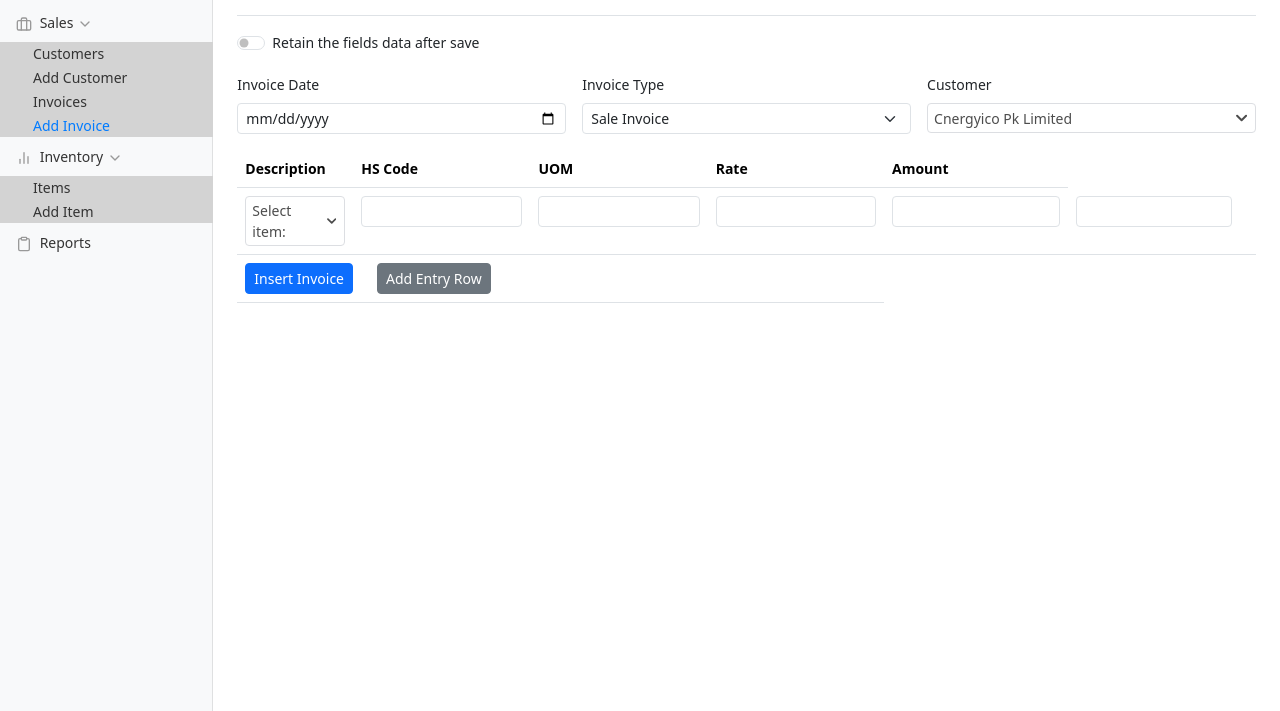
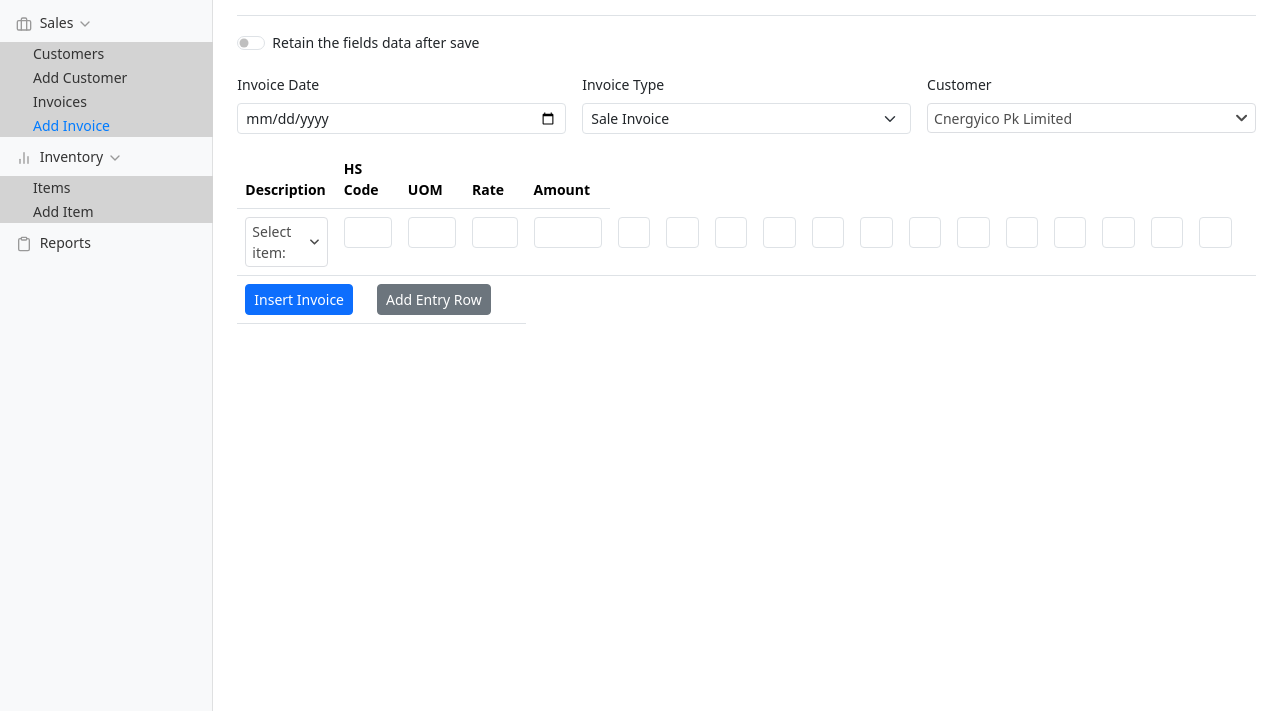
Before and after one commit to SohailSal/einvoice, a Django app: page /sales/invoice_add in a window 1280 px wide. Shown: the part 89-800 px from the top of the page. Run offline with Django 5.2, Linux system fonts and the light colour scheme; the visitor is signed in with stand-in values (Sample User, id 1); data comes from the database, SQL or seed files in the repository; some libraries are stand-ins or nearby versions.

Commit message:
onto add invoice

```diff
--- a/sales/templates/sales/invoice_add.html
+++ b/sales/templates/sales/invoice_add.html
@@ -55,7 +55,7 @@
       </div>
 
 
-      <div class="col-12">
+      <div class="">
         <table class="table">
             <thead>
               <tr>
@@ -81,10 +81,22 @@
                   </select>
                 </td>
                 <td><input x-model="entry.hs_code" type="text" class="form-control form-control-sm" readonly></td>
+                <td><input x-model="entry.productDescription" type="text" class="form-control form-control-sm" readonly></td>
+                <td><input x-model="entry.rate" type="number" class="form-control form-control-sm" readonly></td>
                 <td><input x-model="entry.uo_m" type="text" class="form-control form-control-sm" readonly></td>
                 <td><input x-model="entry.quantity" type="number" class="form-control form-control-sm" @change="updateFields(index)"></td>
-                <td><input x-model="entry.rate" type="number" class="form-control form-control-sm" readonly></td>
-                <td><input x-model="entry.amount" type="number" class="form-control form-control-sm" readonly></td>
+                <td><input x-model="entry.total_values" type="number" class="form-control form-control-sm" readonly></td>
+                <td><input x-model="entry.value_sales_excluding_st" type="number" class="form-control form-control-sm" readonly></td>
+                <td><input x-model="entry.fixed_notified_value_or_retail_price" type="number" class="form-control form-control-sm" readonly></td>
+                <td><input x-model="entry.sales_tax_applicable" type="number" class="form-control form-control-sm"></td>
+                <td><input x-model="entry.sales_tax_withheld_at_source" type="number" class="form-control form-control-sm"></td>
+                <td><input x-model="entry.extra_tax" type="number" class="form-control form-control-sm"></td>
+                <td><input x-model="entry.further_tax" type="number" class="form-control form-control-sm"></td>
+                <td><input x-model="entry.sro_schedule_no" type="text" class="form-control form-control-sm" readonly></td>
+                <td><input x-model="entry.fed_payable" type="number" class="form-control form-control-sm"></td>
+                <td><input x-model="entry.discount" type="number" class="form-control form-control-sm"></td>
+                <td><input x-model="entry.sale_type" type="text" class="form-control form-control-sm" readonly></td>
+                <td><input x-model="entry.sro_item_serial_no" type="text" class="form-control form-control-sm" readonly></td>
                 <td><template x-if="index>0"><button type="button" class="btn btn-sm btn-danger" @click="removeEntry(index)">&times;</button></template></td>
               </tr>
               </template>
@@ -122,11 +134,22 @@
       entries: [{
             item: 0,
             hs_code: '',
+            productDescription: '',
+            rate: null,
             uo_m: '',
-            description: '',
             quantity: null,
-            rate: null,
-            amount: null,
+            total_values: null,
+            value_sales_excluding_st: null,
+            fixed_notified_value_or_retail_price: null,
+            sales_tax_applicable: null,
+            sales_tax_withheld_at_source: null,
+            extra_tax: null,
+            further_tax: null,
+            sro_schedule_no: '',
+            fed_payable: null,
+            discount: null,
+            sale_type: '',
+            sro_item_serial_no: '',
             }],
       counter: 1,
 
@@ -141,12 +164,23 @@
       addEntry() {
         this.entries.push({
           item: 0,
-          hs_code: '',
-          uo_m: '',
-          description: '',
-          quantity: null,
-          rate: null,
-          amount: null,
+            hs_code: '',
+            productDescription: '',
+            rate: null,
+            uo_m: '',
+            quantity: null,
+            total_values: null,
+            value_sales_excluding_st: null,
+            fixed_notified_value_or_retail_price: null,
+            sales_tax_applicable: null,
+            sales_tax_withheld_at_source: null,
+            extra_tax: null,
+            further_tax: null,
+            sro_schedule_no: '',
+            fed_payable: null,
+            discount: null,
+            sale_type: '',
+            sro_item_serial_no: '',
         })
         this.counter = this.counter + 1
       },
```
